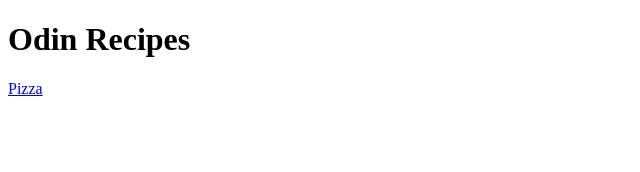
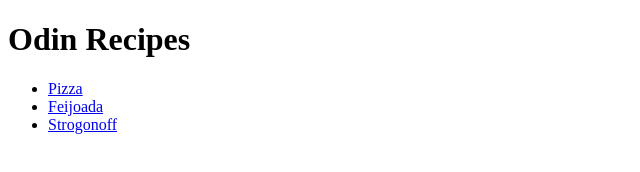
Before and after one commit to Genesio-git/odin-recipes, a plain HTML site: page index.html in a window 1280 px wide. Shown: the whole page, without its empty margins (0-640 px from the left). Drawn offline with Linux system fonts and the light colour scheme.

Commit message:
Adição de links de outras receitas
Sem isso não seria possivel acessar a receita de feijoada e strogonoff

```diff
--- a/index.html
+++ b/index.html
@@ -6,6 +6,10 @@
     </head>
     <body>
         <h1>Odin Recipes</h1>
-        <a href="/recipes/pizza.html">Pizza</a>
+        <ul>
+            <li><a href="/recipes/pizza.html">Pizza</a></li>
+            <li><a href="/recipes/feijoada.html">Feijoada</a></li>
+            <li><a href="/recipes/strogonoff.html">Strogonoff</a></li>
+        </ul>
     </body>
 </html>
```
